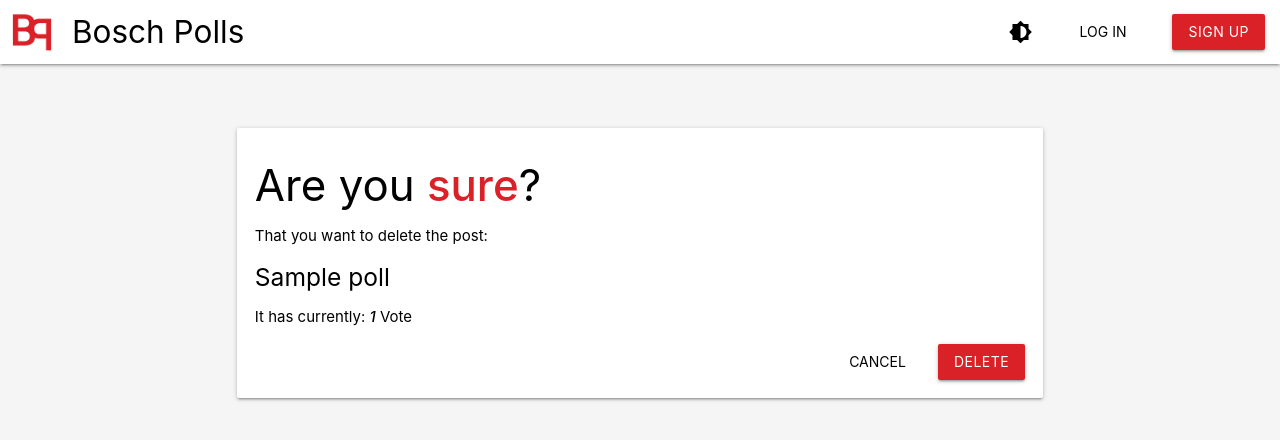
After one commit to gutentag2012/Bosch_Internship_Django_Polls, a Django app: page /polls/1/delete in a window 1280 px wide. The commit adds this page. Shown: the top 440 px of the page. Run offline with Django 3.2, Linux system fonts and the light colour scheme; tables that the repository leaves empty hold one stand-in row (values such as "Sample post"); some libraries are stand-ins or nearby versions.

Commit message:
Delete Poll and persisting poll answers

```diff
--- a/polls/urls.py
+++ b/polls/urls.py
@@ -12,4 +12,6 @@ urlpatterns = [
     path('signup/', views.sign_up_view, name='signup'),
     # The creation page for a new poll
     path('create-poll/', views.create_poll_view, name='create-poll'),
+    # The deletion confirmation page for a poll
+    path('polls/<int:pk>/delete', views.PollDeleteView.as_view(), name='delete-poll'),
 ]
--- a/polls/views.py
+++ b/polls/views.py
@@ -1,10 +1,11 @@
-from django.shortcuts import render, get_object_or_404, redirect
+from django.shortcuts import render, get_object_or_404, redirect, reverse
+from django.views.generic.edit import DeleteView
 from django.db.models import Q
 from django.contrib.auth import authenticate, login, logout
 from django.contrib.auth.forms import UserCreationForm
 from .forms import PollForm
 from .models import Poll, Tag
-from datetime import datetime, date
+from datetime import date
 
 
 def log_in_view(request):
@@ -100,6 +101,7 @@ def single_poll_view(request, poll_id):
     # Creates the inital context
     context = {
         "poll": {
+            "id": poll.id,
             "question": poll.question,
             "username": poll.creator.username,
             "tags": poll.get_tags(),
@@ -107,7 +109,8 @@ def single_poll_view(request, poll_id):
             "answers": []
         },
         "is_error": False,
-        "msg_error": ""
+        "msg_error": "",
+        "is_creator": request.user == poll.creator
     }
 
     if not request.user.is_authenticated:
@@ -174,8 +177,8 @@ def find_or_create_tag(tag):
         )
 
 
-def add_answers_to_poll(request, poll):
-    """This helper method gets all answers from a POST request and adds every answer with an index greater than 3
+def for_other_answers_in_poll(request, method):
+    """This helper method gets all answers from a POST request with an index greater than 3 and executes a method
     to the polls answers. The index must me greater than 3 because the first three answers are already added."""
 
     for key in request:
@@ -190,21 +193,22 @@ def add_answers_to_poll(request, poll):
         if int(index) <= 3:
             continue
 
-        # Add the current answer to the answerset of the poll
-        poll.pollanswer_set.create(answer=request.get(key))
+        # Execute the method on the current answer
+        method(request.get(key), index)
 
 
 def create_poll_view(request):
     """The view that creates new polls for the system."""
 
     # Create the starting poll form for the GET request
-    form = PollForm({"creator": request.user, "start_date": date.today()})
+    form = PollForm(initial={"creator": request.user, "start_date": date.today()})
 
     # Create the initial context with the form, all tags and the tags from a potential POST request
     context = {
         "form": form,
         "all_tags": [e[0] for e in Tag.objects.values_list("name")],
-        "tags": get_json_tags_from_post(request)
+        "tags": get_json_tags_from_post(request),
+        "answers": []
     }
 
     if request.method == "POST":
@@ -221,9 +225,22 @@ def create_poll_view(request):
                 poll.tag_set.add(find_or_create_tag(tag["tag"]))
 
             # Adding all remaining answers form the POST request to the polls answers
-            add_answers_to_poll(request.POST, poll)
+            for_other_answers_in_poll(request.POST, lambda answer, key: poll.pollanswer_set.create(answer=answer))
 
             # Return to the homepage
             return redirect("home")
 
+        # I the form was not valid, the other poll answers (the ones after the first three)
+        # still have to be added to the context
+        for_other_answers_in_poll(request.POST, lambda answer, key: context["answers"].append({"answer": answer, "key": key}))
+        print(context["answers"])
+
     return render(request, "create_poll.html", context)
+
+
+class PollDeleteView(DeleteView):
+    model = Poll
+    template_name = "delete_poll.html"
+
+    def get_success_url(self):
+        return reverse("home")
--- a/static/css/base.css
+++ b/static/css/base.css
@@ -26,6 +26,17 @@ label {
 .primary {
     color: var(--color-on-primary) !important;
     background-color: var(--color-primary) !important;
+}
+
+.primary i {
+    color: var(--color-on-primary);
+}
+
+.controls {
+    display: flex;
+    align-items: flex-end;
+    flex-direction: column;
+    gap: var(--space-small);
 }
 
 .text-primary {
--- /dev/null
+++ b/templates/delete_poll.html
@@ -0,0 +1,24 @@
+{% extends 'base.html' %}
+
+{% load static %}
+
+{% block content %}
+
+<div class="container-login card">
+    <h3>Are you <strong class="text-primary">sure</strong>?</h3>
+    <form method="post">
+        {% csrf_token %}
+
+        <p>That you want to delete the post:</p>
+        <h5>{{ object.question }}</h5>
+        <p>It has currently: <strong><i>{{object.count_votes}}</i></strong> Vote{{object.count_votes|pluralize}}</p>
+
+        <div class="submit-buttons">
+            <button type="submit" name="submit" value="Yes" class="waves-effect waves-light btn primary">Delete</button>
+            <a href="{% url 'polls' poll.id %}" class="waves-effect waves-primary btn-flat">Cancel</a>
+        </div>
+    </form>
+</div>
+
+<script src="{% static '/js/hide_fab.js' %}"></script>
+{% endblock %}
```
Also changed, not shown: static/js/create_answer_input.js (+19 -5 lines), templates/create_poll.html (+7 -0 lines), templates/single_poll.html (+12 -4 lines).
